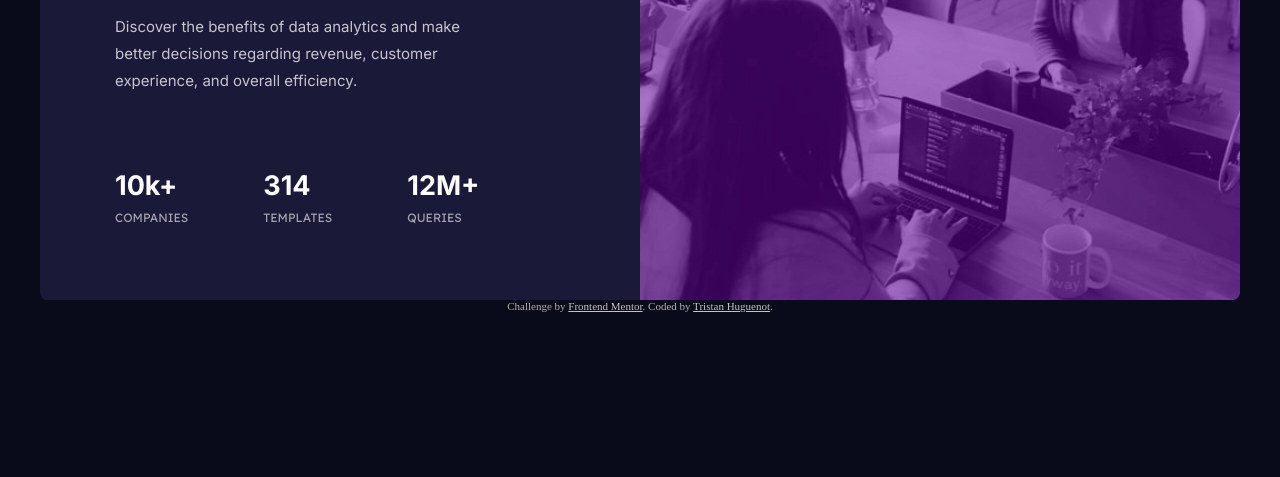
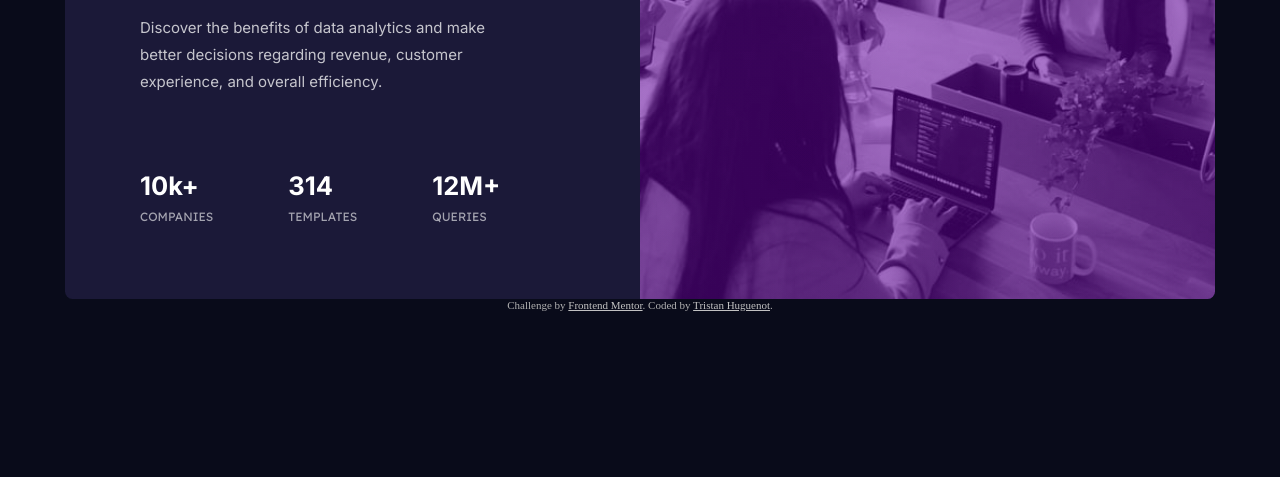
Before and after one commit to Tristan-Huguenot/frontendmentor, a plain HTML site: page stats_preview_card_component/index.html in a window 1280 px wide. Shown: the part 323-800 px from the top of the page. Drawn offline with Linux system fonts and the light colour scheme.

Commit message:
Changement longueur composant et tailles titres stats

```diff
--- a/stats_preview_card_component/style.css
+++ b/stats_preview_card_component/style.css
@@ -10,7 +10,7 @@ body{
     background-color: hsl(233, 47%, 7%);
 }
 .wrapper{
-    width: 1200px;
+    width: 1150px;
     margin: 0 auto;
     padding: 50px 0;
 }
@@ -64,7 +64,7 @@ body{
     color: hsla(0, 0%, 100%, 0.75);
     font-family: 'Inter', sans-serif;
     font-size: 1em;
-    padding-right: 4em;
+    padding-right: 3em;
     line-height: 1.8em;
 }
 .stats p{
@@ -75,7 +75,7 @@ body{
 }
 .stats h2{
     margin-bottom: 0.3em;
-    font-size: 1.8em;
+    font-size: 1.7em;
 }
 @media screen and (max-width: 1240px) {
     .wrapper{
```
